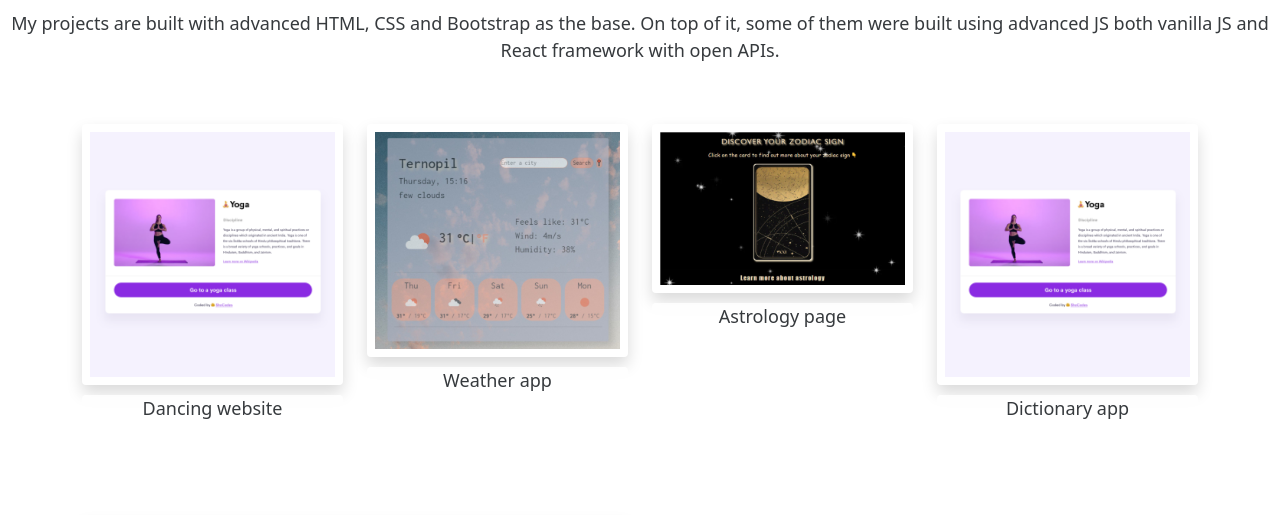
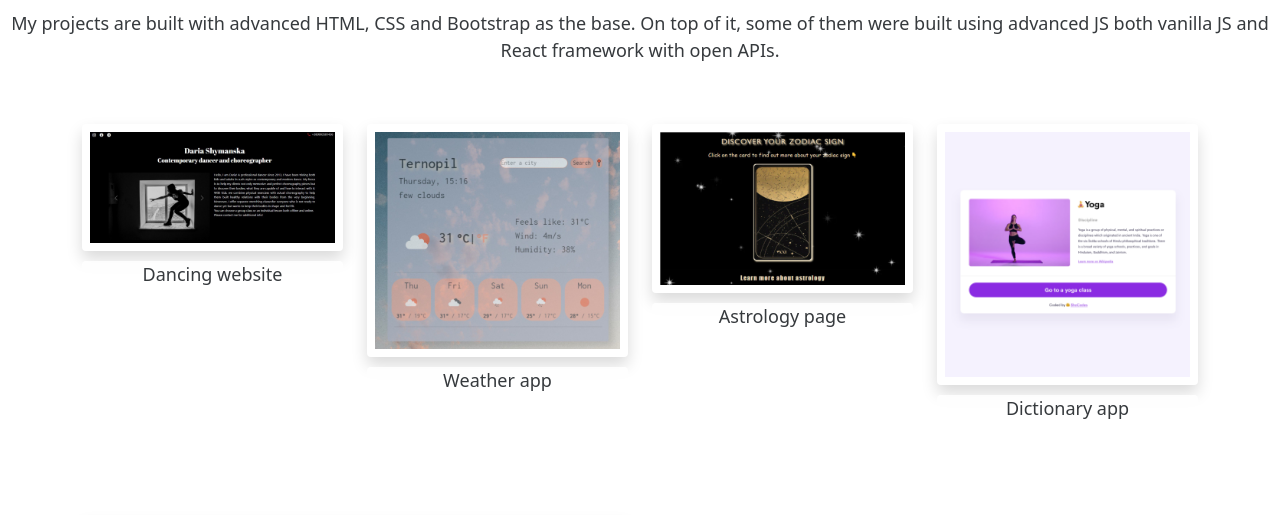
Before and after one commit to yaninarybalka/portfolio-project, a plain HTML site: page projects.html in a window 1280 px wide. Shown: the part 245-760 px from the top of the page. Drawn offline with nearby package versions, Linux system fonts and the light colour scheme.

Commit message:
replaced img with a dancing page screenshot

```diff
--- a/projects.html
+++ b/projects.html
@@ -72,7 +72,7 @@
         <div class="row">
           <div class="col-md-3">
             <img
-              src="/images/yoga.png"
+              src="/images/dancing-page.jpeg"
               class="img-fluid p-2 shadow rounded"
               alt="landing page about yoga"
             />
```
